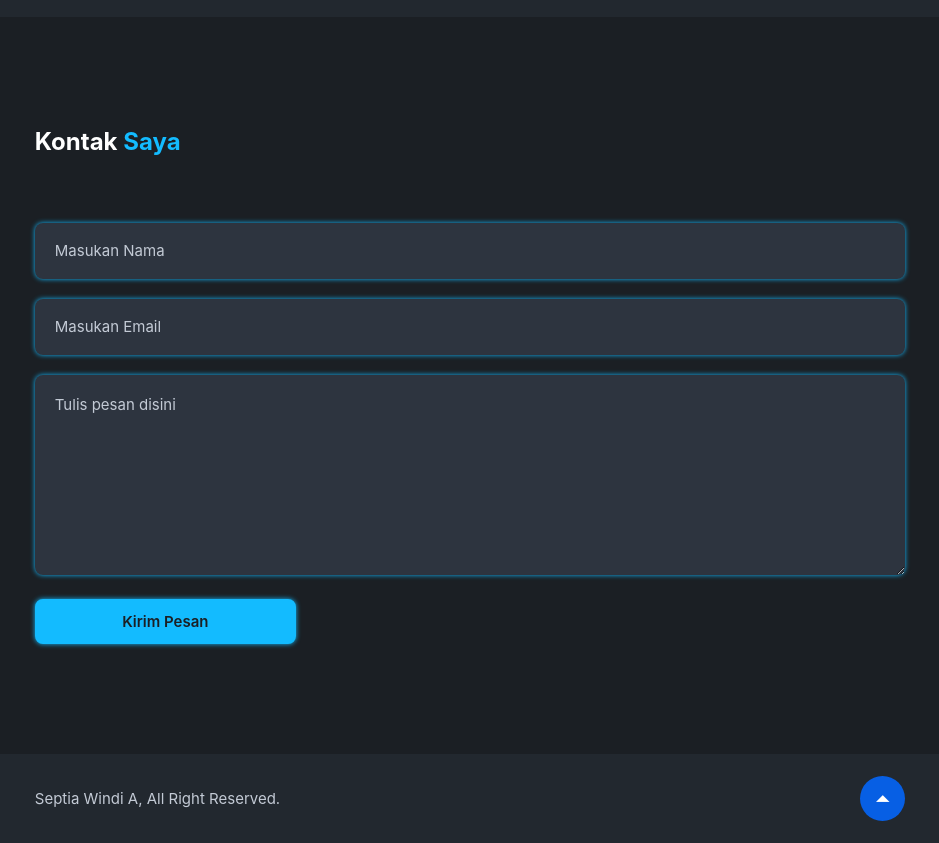
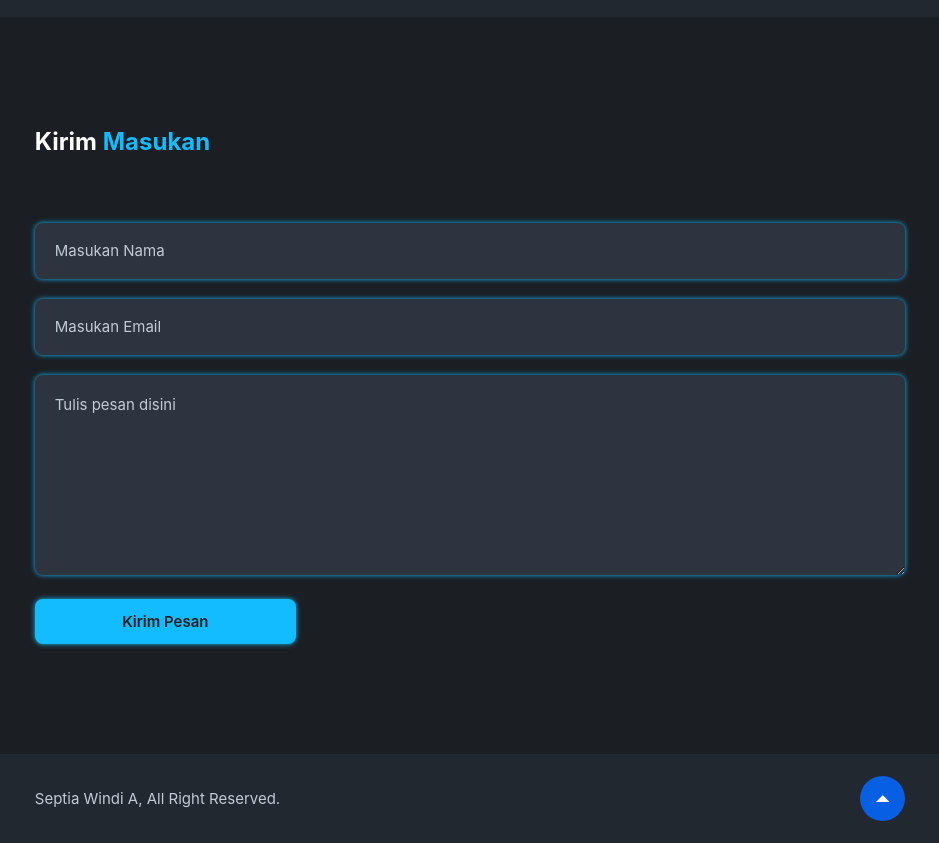
Before and after one commit to SeptiaWindi/SeptiaWindi.github.io, a plain HTML site: page index.html in a window 1280 px wide. Shown: the part 4020-4863 px from the top of the page, without its empty margins (170-1109 px from the left). Drawn offline with nearby package versions, Linux system fonts and the light colour scheme.

Commit message:
Update index.html

```diff
--- a/index.html
+++ b/index.html
@@ -135,7 +135,7 @@
 
     <section class="contact" id="contact">
         <div class="center-text">
-            <h2>Kontak  <span> Saya</span></h2>
+            <h2>Kirim  <span> Masukan</span></h2>
         </div>
             <div class="contact-form">
                 <form action="">
```
